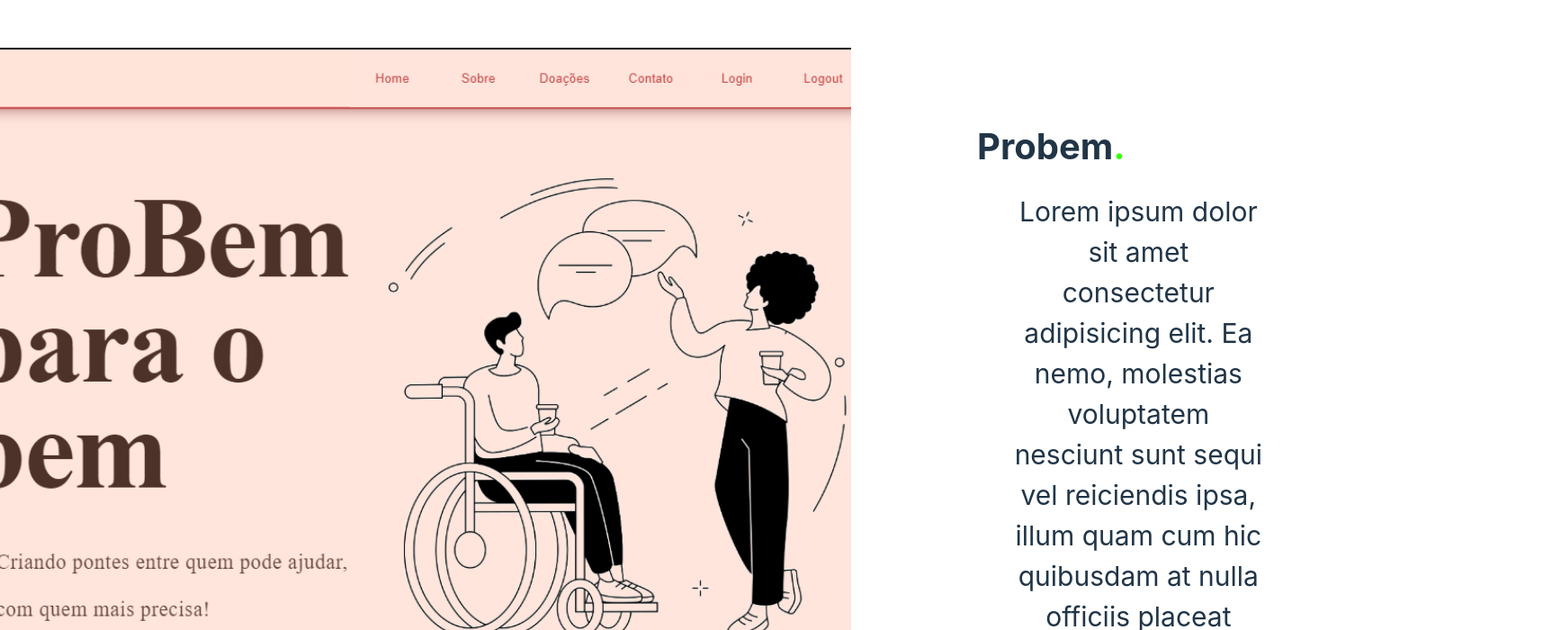
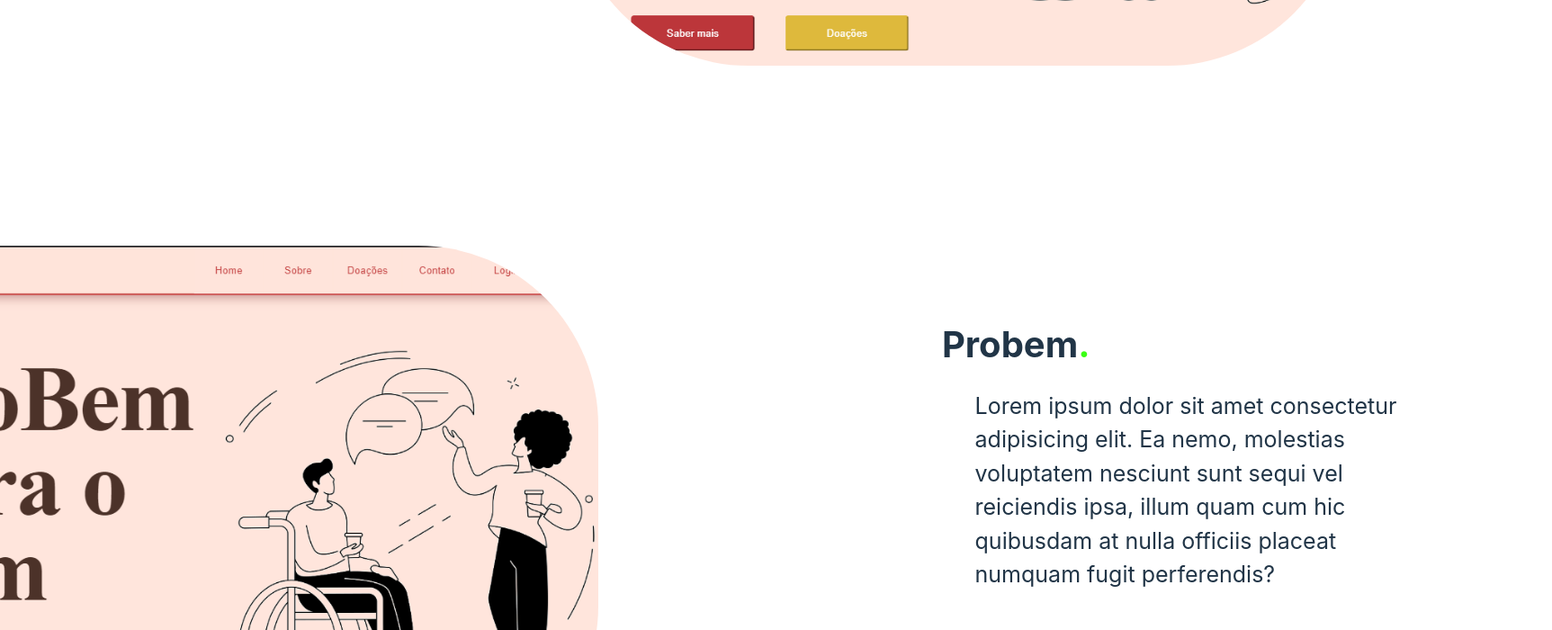
Before and after one commit to davidbalzarini/portifolio, a React (Vite) app: page / in a window 1280 px wide. Shown: the part 1380-2080 px from the top of the page at 90% size, 1725 px wide, since content can reach past the window. Built offline with nearby package versions, Linux system fonts and the light colour scheme.

Commit message:
navbar consertada

```diff
--- a/src/components/estaticos/Navbar/Navbar.css
+++ b/src/components/estaticos/Navbar/Navbar.css
@@ -1,11 +1,20 @@
+html{
+    top: 0;
+    left: 0;
+}
+
+.containernav{
+    width: 100%;
+}
+
 .navbar{
+    left: 0;
     background: #262626;
     display: flex;
     border-bottom: 2px solid #39ff14;
     position: fixed;
     top: 0;
-    width: 100vw;
-    margin-left: -16.5vw;
+    width: 100%;
 
 }
 
--- a/src/components/estaticos/Navbar/Navbar.tsx
+++ b/src/components/estaticos/Navbar/Navbar.tsx
@@ -8,7 +8,7 @@ function Navbar(){
 
 
     return (
-        <>
+        <div className='containernav'>
             <nav className="navbar end">
 
 
@@ -53,7 +53,7 @@ function Navbar(){
                 </div>
             </nav>
 
-        </>
+        </div>
     );
 }
 
--- a/src/index.css
+++ b/src/index.css
@@ -22,6 +22,10 @@ a {
 }
 a:hover {
   color: #535bf2;
+}
+
+html{
+  background-color: #262626;
 }
 
 body {
--- a/src/paginas/projetos/Projetos.css
+++ b/src/paginas/projetos/Projetos.css
@@ -17,10 +17,12 @@
 }
 
 .resumoprojeto2{
-    font-size: 30px;
-    margin-left: 15;
+    font-size: 25px;
+    margin-left: -10vw;
     margin-top: 20vh;
-    margin-right: -10vw;
+    margin-right: 10vw;
+    width: 100%;
+    text-align: left;
 }
 
 .titulo{
@@ -34,10 +36,9 @@
 .titulo2{
     font-size: 40px;
     font-weight: bold;
-    align-items: center;
-    margin-right: -10vw;
+    margin-left: -10vw;
     margin-top: 10vh;
-    margin-left: 5;
+    text-align: left;
 
 
 }
@@ -61,10 +62,24 @@
     cursor: pointer;
 }
 
+
+.containerimg2{
+    height: 600px;
+    margin-left: -200px;
+}
+
 .imgprojeto{
-    height: 500;
-    padding-right: 15vw;
-    margin-left: -10vw;
+    height: 100%;
+    transition: 0.5s ease-in-out;
+    border-radius: 200px;
+    margin-left: -400px;
+}
+
+.imgprojeto:hover{
+    border: 10px solid transparent;
+    outline: 5px solid #39ff14;
+    border-radius: 0px;
+    cursor: pointer;
 }
 
 .margintop{
@@ -82,9 +97,27 @@
 
 .tamanho{
     width: 550px;
+    margin-left: auto;
+}
+
+.tamanho2{
+    width: 550px;
+    margin-left: 500px;
 }
 
 
 .topo{
+    margin-top: 10vh;
+}
 
-}
+.containergrid {
+    margin-top: 200px;
+    display: grid;
+    grid-template-columns: 1fr 1fr; /* Duas colunas com largura igual */
+    grid-gap: 10px; /* Espaçamento entre as colunas */
+  }
+
+
+  .marigntop{
+    margin-top: 150px;
+  }
--- a/src/paginas/projetos/Projetos.tsx
+++ b/src/paginas/projetos/Projetos.tsx
@@ -1,4 +1,5 @@
 
+import { Grid } from '@mui/material';
 import './Projetos.css'
 
 function Projetos(){
@@ -9,42 +10,46 @@ function Projetos(){
                     <h1 className='hidden'>Projetos em destaque<span className='ponto'>:</span></h1>
                     <h1>Projetos em destaque<span className='ponto'>:</span></h1>
                 </div>
-                <div className='flex topo'>
+                <div className='marigntop'>
+                <Grid  container spacing={2}>
+                    <Grid xs={6}>
                         <div>
+
+                        </div>
+                        <div className='flex tamanho'>
                             <h2 className='titulo'>
                                 Probem<span className='ponto'>.</span>
                             </h2>
-                    </div>
-                    <div className='flex tamanho'>
                             <p className='resumoprojeto'>
                                 Lorem ipsum dolor sit amet consectetur adipisicing elit. Ea nemo, molestias voluptatem nesciunt sunt sequi vel reiciendis ipsa, illum quam cum hic quibusdam at nulla officiis placeat numquam fugit perferendis?
                             </p>
                         </div>
+                    </Grid>
+                    <Grid xs={6}>
                         <div className='flex containerimg'>
                             <a href="https://probemreact.vercel.app/" target="_blank"><img className='imgprobem' src="probemimg.png" alt="" /></a>
                         </div>
+                    </Grid>
+                </Grid>
                 </div>
-                <div className='margintop flex'>
-                    <div className='flex'>
-                        <img className='imgprojeto' src="probemimg.png" alt="" />
-                    </div>
-                    <div className='flex'>
-
-                            <text className='titulo2'>
-                                Probem<span className='ponto'>.</span>
-                            </text>
-                        <text className='resumoprojeto2'>
-                            Lorem ipsum dolor sit amet consectetur adipisicing elit. Ea nemo, molestias voluptatem nesciunt sunt sequi vel reiciendis ipsa, illum quam cum hic quibusdam at nulla officiis placeat numquam fugit perferendis?
-                        </text>
+                <div className='containergrid'>
+                    <div>
+                        <div className='containerimg2'>
+                            <a href="https://probemreact.vercel.app/" target="_blank"><img className='imgprobem' src="probemimg.png" alt="" /></a>
                         </div>
                     </div>
-                <div className='marginbot'>
-                    <div></div>
-                    <div ></div>
+                    <div>
+                        <div className='flex tamanho2'>
+                            <h2 className='titulo2'>
+                                Probem<span className='ponto'>.</span>
+                            </h2>
+                            <p className='resumoprojeto2'>
+                                Lorem ipsum dolor sit amet consectetur adipisicing elit. Ea nemo, molestias voluptatem nesciunt sunt sequi vel reiciendis ipsa, illum quam cum hic quibusdam at nulla officiis placeat numquam fugit perferendis?
+                            </p>
                         </div>
-                <div>
+                    </div>
+                </div>
 
-                </div>
             </div>
         </>
     )
```
Lines whose indentation alone changed are shown as unchanged.
